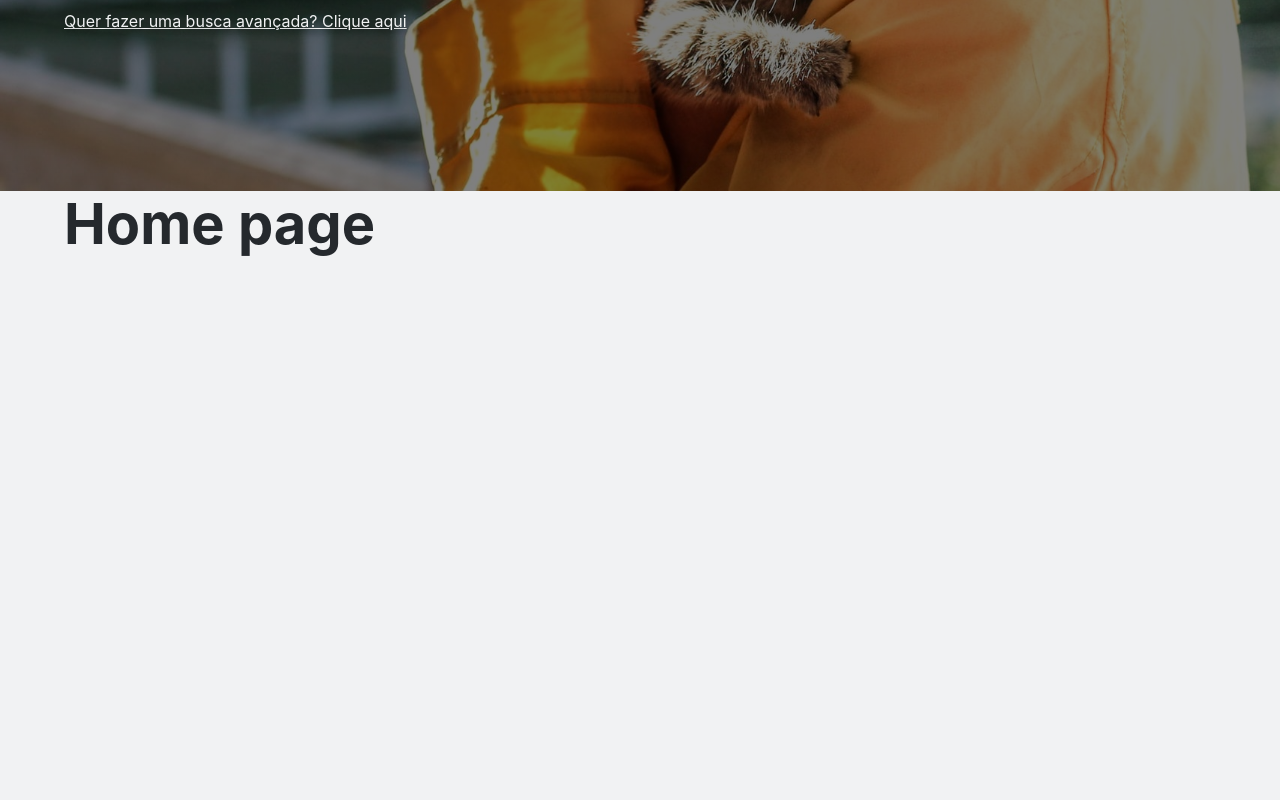
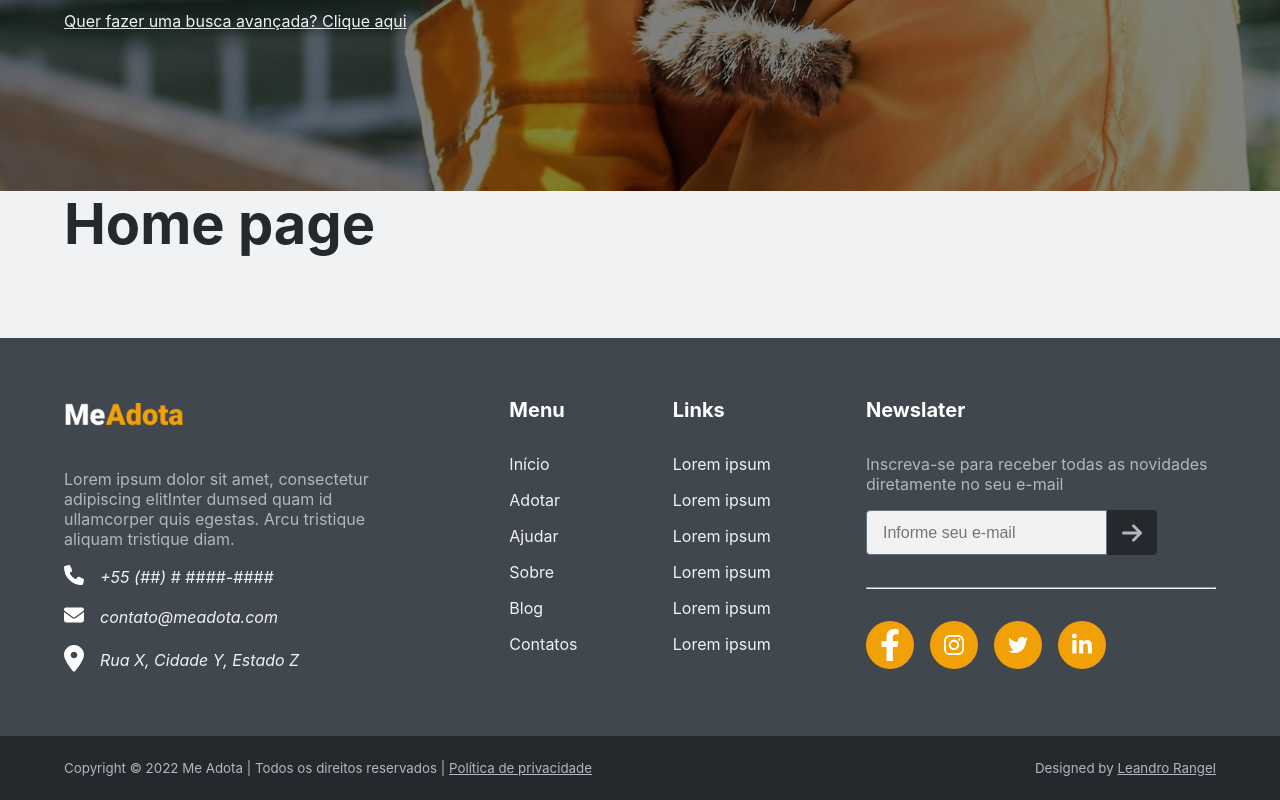
Before and after one commit to LeoRangel/me-adota, a React (Create React App) app: page / in a window 1280 px wide. Shown: the part 609-1409 px from the top of the page. Before the commit the page ends 947 px from the top, so only its background shows below. Built offline with nearby package versions, Linux system fonts and the light colour scheme.

Commit message:
Add Footer component

```diff
--- /dev/null
+++ b/src/components/Footer/index.tsx
@@ -0,0 +1,155 @@
+import { Link } from 'react-router-dom';
+import * as S from './styles';
+import logoImg from '../../assets/images/logo.png';
+import { Wrapper, NewslaterForm } from '..';
+import {
+  FacebookIcon,
+  InstagramIcon,
+  LinkedinIcon,
+  LocalIcon,
+  MailIcon,
+  PhoneIcon,
+  TwitterIcon,
+} from '../../assets/icons';
+
+export function Footer() {
+  return (
+    <S.Footer>
+      <Wrapper>
+        <S.FooterColumn>
+          <h2>
+            <img src={logoImg} width="120px" height="auto" alt="MeAdota logo" />
+          </h2>
+
+          <p>
+            Lorem ipsum dolor sit amet, consectetur adipiscing elitInter dumsed quam id ullamcorper quis egestas. Arcu
+            tristique aliquam tristique diam.
+          </p>
+
+          <S.Address>
+            <ul>
+              <li>
+                <span>{PhoneIcon()}</span>
+                <a href="tel:+55###########" title="Phone" target="_blank" rel="noopener noreferrer">
+                  +55 (##) # ####-####
+                </a>
+              </li>
+              <li>
+                <span>{MailIcon()}</span>
+                <a href="mailto:#######@#####.com" title="E-mail" target="_blank" rel="noopener noreferrer">
+                  contato@meadota.com
+                </a>
+              </li>
+              <li>
+                <span>{LocalIcon()}</span>
+                <a href="/" title="Local" target="_blank" rel="noopener noreferrer">
+                  Rua X, Cidade Y, Estado Z
+                </a>
+              </li>
+            </ul>
+          </S.Address>
+        </S.FooterColumn>
+
+        <S.FooterColumn>
+          <h2>Menu</h2>
+          <ul>
+            <li>
+              <Link to="/">Início</Link>
+            </li>
+            <li>
+              <Link to="/Adotar">Adotar</Link>
+            </li>
+            <li>
+              <Link to="/Ajudar">Ajudar</Link>
+            </li>
+            <li>
+              <Link to="/Sobre">Sobre</Link>
+            </li>
+            <li>
+              <Link to="/Blog">Blog</Link>
+            </li>
+            <li>
+              <Link to="/Contatos">Contatos</Link>
+            </li>
+          </ul>
+        </S.FooterColumn>
+
+        <S.FooterColumn>
+          <h2>Links</h2>
+          <ul>
+            <li>
+              <Link to="/">Lorem ipsum</Link>
+            </li>
+            <li>
+              <Link to="/">Lorem ipsum</Link>
+            </li>
+            <li>
+              <Link to="/">Lorem ipsum</Link>
+            </li>
+            <li>
+              <Link to="/">Lorem ipsum</Link>
+            </li>
+            <li>
+              <Link to="/">Lorem ipsum</Link>
+            </li>
+            <li>
+              <Link to="/">Lorem ipsum</Link>
+            </li>
+          </ul>
+        </S.FooterColumn>
+
+        <S.FooterColumn>
+          <h2>Newslater</h2>
+
+          <p>Inscreva-se para receber todas as novidades diretamente no seu e-mail</p>
+
+          <NewslaterForm />
+          <hr />
+
+          <S.SocialNetworks>
+            <li>
+              <S.SocialLink href="https://www.facebook.com/" title="Facebook" target="_blank" rel="noopener noreferrer">
+                {FacebookIcon()}
+              </S.SocialLink>
+            </li>
+            <li>
+              <S.SocialLink
+                href="https://www.instagram.com/"
+                title="Instagram"
+                target="_blank"
+                rel="noopener noreferrer"
+              >
+                {InstagramIcon()}
+              </S.SocialLink>
+            </li>
+            <li>
+              <S.SocialLink href="https://twitter.com/" title="Twitter" target="_blank" rel="noopener noreferrer">
+                {TwitterIcon()}
+              </S.SocialLink>
+            </li>
+            <li>
+              <S.SocialLink
+                href="https://www.linkedin.com/in/"
+                title="Linkedin"
+                target="_blank"
+                rel="noopener noreferrer"
+              >
+                {LinkedinIcon()}
+              </S.SocialLink>
+            </li>
+          </S.SocialNetworks>
+        </S.FooterColumn>
+      </Wrapper>
+      <S.Copy>
+        <Wrapper>
+          <small>
+            Copyright &copy; 2022 Me Adota | Todos os direitos reservados | <a href="/">Política de privacidade</a>
+          </small>
+          <small>
+            Designed by <a href="https://leorangel.github.io/">Leandro Rangel</a>
+          </small>
+        </Wrapper>
+      </S.Copy>
+    </S.Footer>
+  );
+}
--- /dev/null
+++ b/src/components/Footer/styles.ts
@@ -0,0 +1,110 @@
+import styled from 'styled-components';
+
+export const Footer = styled.footer`
+  width: 100%;
+  height: fit-content;
+  background-color: var(--gray-2);
+  color: var(--gray-5);
+  padding-top: var(--spacing-8);
+
+  p {
+    color: var(--gray-4);
+  }
+
+  & > div {
+    display: flex;
+    flex-direction: row;
+    align-items: flex-start;
+    justify-content: space-between;
+    flex-wrap: wrap;
+    gap: var(--spacing-8);
+  }
+`;
+
+export const FooterColumn = styled.div`
+  display: flex;
+  flex-direction: column;
+  flex-wrap: wrap;
+  max-width: 350px;
+
+  h2 {
+    font-size: 1.25rem;
+    color: var(--gray-6);
+  }
+
+  ul {
+    list-style: none;
+    display: flex;
+    flex-direction: column;
+    gap: var(--spacing-4);
+  }
+
+  a {
+    color: var(--gray-5);
+    text-decoration: none;
+  }
+`;
+
+export const Address = styled.address`
+  li {
+    display: flex;
+    align-items: center;
+    gap: var(--spacing-4);
+  }
+
+  svg {
+    fill: white;
+    width: 1.25rem;
+    height: auto;
+  }
+`;
+
+export const SocialNetworks = styled.ul`
+  list-style: none;
+  display: flex;
+  flex-direction: row !important;
+  gap: var(--spacing-4);
+  margin-top: var(--spacing-6);
+`;
+
+export const SocialLink = styled.a`
+  width: 3rem;
+  height: 3rem;
+  background-color: var(--primary-color);
+  border-radius: 50%;
+  position: relative;
+  display: flex;
+
+  svg {
+    fill: white;
+    width: 1.25rem;
+    height: auto;
+    position: absolute;
+    top: 50%;
+    left: 50%;
+    transform: translate(-50%, -50%);
+  }
+`;
+
+export const Copy = styled.div`
+  width: 100%;
+  height: fit-content;
+  color: var(--gray-4);
+  background-color: var(--gray-1);
+  padding: var(--spacing-5) 0 !important;
+  margin-top: var(--spacing-8);
+
+  small,
+  a {
+    color: var(--gray-4);
+  }
+
+  & > div {
+    display: flex;
+    flex-direction: row;
+    align-items: flex-start;
+    justify-content: space-between;
+    flex-wrap: wrap;
+    gap: var(--spacing-8);
+  }
+`;
--- a/src/components/index.ts
+++ b/src/components/index.ts
@@ -1,6 +1,8 @@
+export * from './Navbar';
+export * from './PageHeader';
 export * from './Wrapper';
-export * from './PageHeader';
-export * from './Navbar';
 export * from './Button';
 export * from './ToggleThemeButton';
 export * from './PetSearchForm';
+export * from './NewslaterForm';
+export * from './Footer';
--- a/src/pages/Home/index.tsx
+++ b/src/pages/Home/index.tsx
@@ -1,4 +1,4 @@
-import { PageHeader, Wrapper } from '../../components';
+import { Footer, PageHeader, Wrapper } from '../../components';
 import useApp from '../../hooks/useApp';
 import * as S from './styles';
 
@@ -6,11 +6,14 @@ export function Home() {
   const { theme, toggleTheme } = useApp();
 
   return (
-    <S.MainContent>
+    <>
       <PageHeader theme={theme} toggleTheme={toggleTheme} />
-      <Wrapper>
-        <h1>Home page</h1>
-      </Wrapper>
-    </S.MainContent>
+      <S.MainContent>
+        <Wrapper>
+          <h1>Home page</h1>
+        </Wrapper>
+      </S.MainContent>
+      <Footer />
+    </>
   );
 }
```
